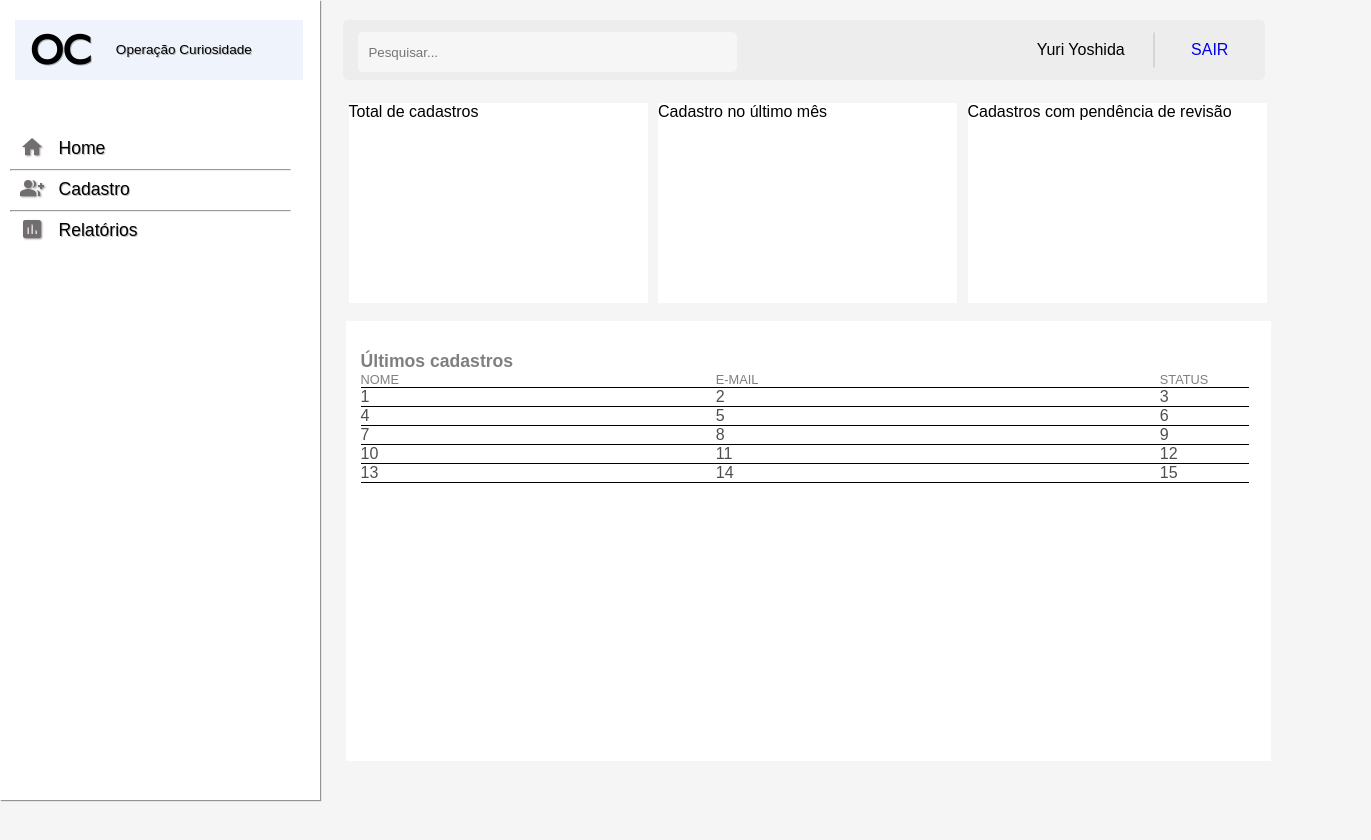
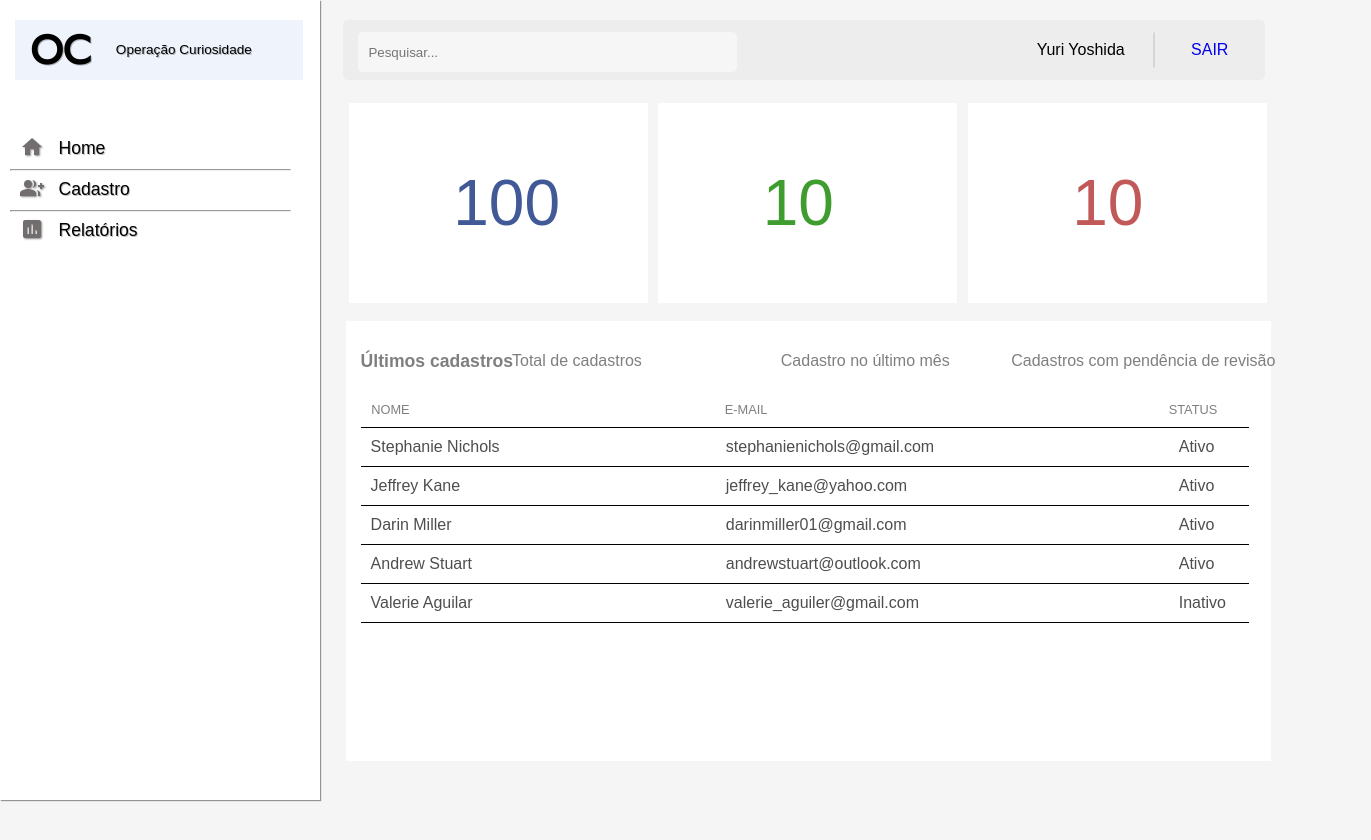
Before and after one commit to yuriGY/Projeto-OperacaoCuriosidade, a plain HTML site: page index.html in a window 1280 px wide. Shown: the whole page, 1371 px wide, since content can reach past the window. Drawn offline with Linux system fonts and the light colour scheme.

Commit message:
termino htm/css dashboard

```diff
--- a/estilos/dashboard.css
+++ b/estilos/dashboard.css
@@ -159,6 +159,47 @@ main > section > div{
     height: 200px;
 }
 
+div > h2{
+    font-size: 4em;
+    font-weight: lighter;
+
+    position: relative;
+    top: 50%;
+    left: 85%;
+    transform: translate(-50%, -50%);
+}
+
+div#tCad > h2{
+    color: rgb(65, 89, 150);
+}
+
+div#mCad > h2{
+    color: rgb(63, 157, 47)
+}
+
+div#pCad > h2{
+    color: rgb(193, 89, 89)
+}
+
+div > p{
+    color: rgb(127, 127, 127);
+
+    position: absolute;
+    top: 44%;
+}
+
+div#tCad > p{
+    left: 40%;
+}
+
+div#mCad > p{
+    left: 61%;
+}
+
+div#pCad > p{
+    left: 79%;
+}
+
 main > section#tabela{
     background-color: white;
     width: 99%;
@@ -186,6 +227,7 @@ th{
     font-size: 0.8em;
     font-weight: lighter;
     text-align: left;
+    padding: 30px 0px 10px 0px;
 }
 
 tr{
@@ -194,23 +236,24 @@ tr{
 
 td{
     color: rgb(78, 78, 78);
+    padding: 10px;
 }
 
-section#tabela > table > tbody > tr > td.stat{
-    text-align: center;
+th.nome{
+    position: relative;
+    left: 1.2%;
 }
 
 .mail{
     position: absolute;
     left: 40%;
 }
+
+th.mail{
+    left: 41%;
+}
+
 .stat{
     position: absolute;
-    left: 90%;
+    left: 91%;
 }
-
-/*
-rgb(65, 89, 150)
-rgb(63, 157, 47)
-rgb(193, 89, 89)
-*/
--- a/index.html
+++ b/index.html
@@ -41,16 +41,16 @@
     </nav>
     <main>
         <section>
-            <div>
-                <h2></h2>
+            <div id="tCad">
+                <h2>100</h2>
                 <p>Total de cadastros</p>
             </div>
-            <div>
-                <h2></h2>
+            <div id="mCad">
+                <h2>10</h2>
                 <p>Cadastro no último mês</p>
             </div>
-            <div>
-                <h2></h2>
+            <div id="pCad">
+                <h2>10</h2>
                 <p>Cadastros com pendência de revisão</p>
             </div>
         </section>
@@ -59,40 +59,40 @@
                 <caption>Últimos cadastros</caption>
                 <thead>
                     <tr>
-                        <th scope="col">NOME</th>
+                        <th scope="col" class="nome">NOME</th>
                         <th scope="col" class="mail">E-MAIL</th>
                         <th scope="col" class="stat">STATUS</th>
                     </tr>
                 </thead>
                 <tbody>
                     <tr>
-                        <td>1</td>
-                        <td class="mail">2</td>
-                        <td class="stat">3</td>
+                        <td>Stephanie Nichols</td>
+                        <td class="mail">stephanienichols@gmail.com</td>
+                        <td class="stat">Ativo</td>
                     </tr>
 
                     <tr>
-                        <td>4</td>
-                        <td class="mail">5</td>
-                        <td class="stat">6</td>
+                        <td>Jeffrey Kane</td>
+                        <td class="mail">jeffrey_kane@yahoo.com</td>
+                        <td class="stat">Ativo</td>
                     </tr>
 
                     <tr>
-                        <td>7</td>
-                        <td class="mail">8</td>
-                        <td class="stat">9</td>
+                        <td>Darin Miller</td>
+                        <td class="mail">darinmiller01@gmail.com</td>
+                        <td class="stat">Ativo</td>
                     </tr>
 
                     <tr>
-                        <td>10</td>
-                        <td class="mail">11</td>
-                        <td class="stat">12</td>
+                        <td>Andrew Stuart</td>
+                        <td class="mail">andrewstuart@outlook.com</td>
+                        <td class="stat">Ativo</td>
                     </tr>
 
                     <tr>
-                        <td>13</td>
-                        <td class="mail">14</td>
-                        <td class="stat">15</td>
+                        <td>Valerie Aguilar</td>
+                        <td class="mail">valerie_aguiler@gmail.com</td>
+                        <td class="stat">Inativo</td>
                     </tr>
                 </tbody>
             </table>
```
